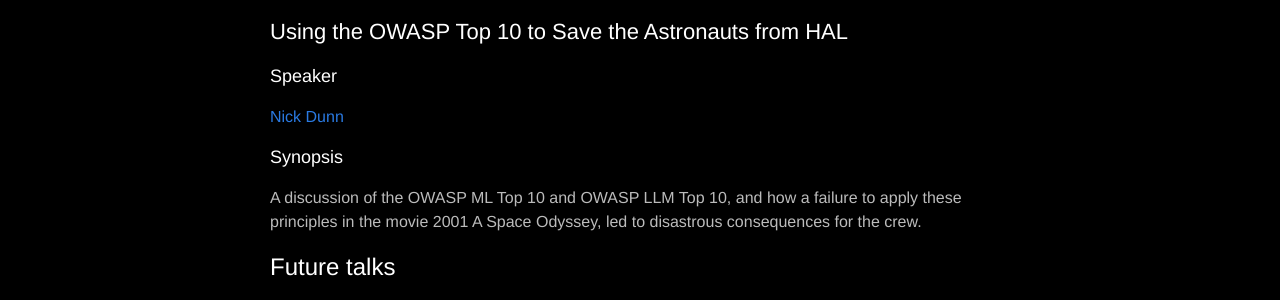
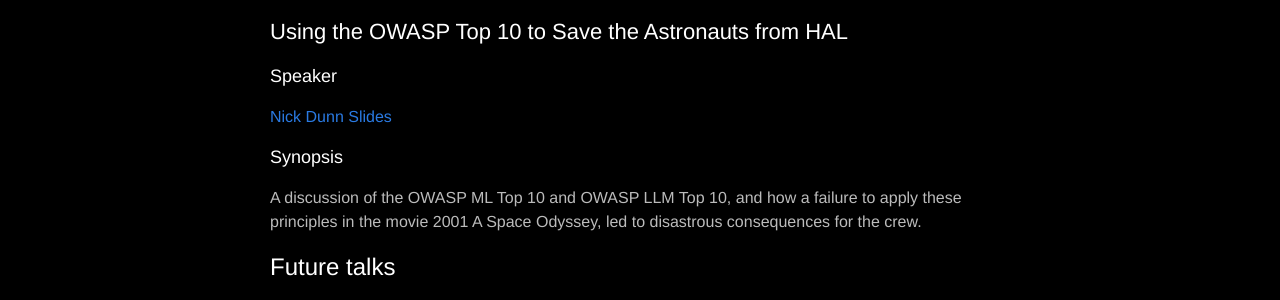
Before and after one commit to dc4420/website, a Jekyll site: the page built from _posts/2025-06-24-talks.markdown, in a window 1280 px wide. Shown: the part 593-893 px from the top of the page. Built offline with Jekyll 4.4.1, drawn with Linux system fonts in a browser that asks for light colours; nearby versions of some CDN libraries.

Commit message:
Add link to Nick's slides

```diff
--- a/_posts/2025-06-24-talks.markdown
+++ b/_posts/2025-06-24-talks.markdown
@@ -25,7 +25,7 @@
 
 ### Speaker
 
-[Nick Dunn](https://bsky.app/profile/n1ckdunn.bsky.social)
+[Nick Dunn](https://bsky.app/profile/n1ckdunn.bsky.social) [Slides](https://github.com/N1ckDunn/OWASPTop10AndHAL9000)
 
 ### Synopsis
 
```
